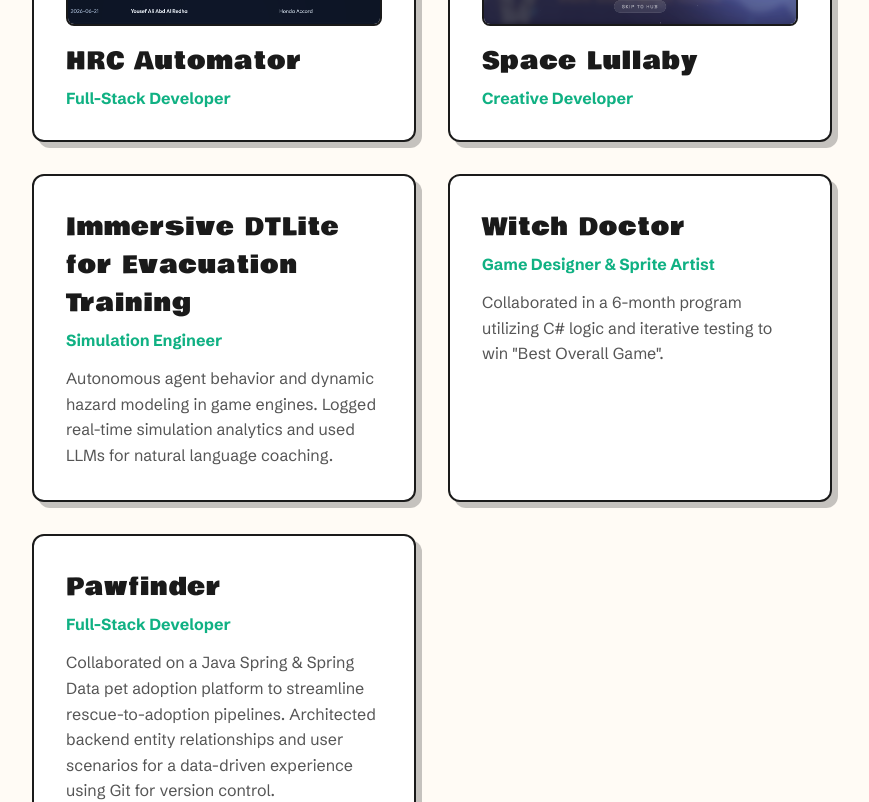
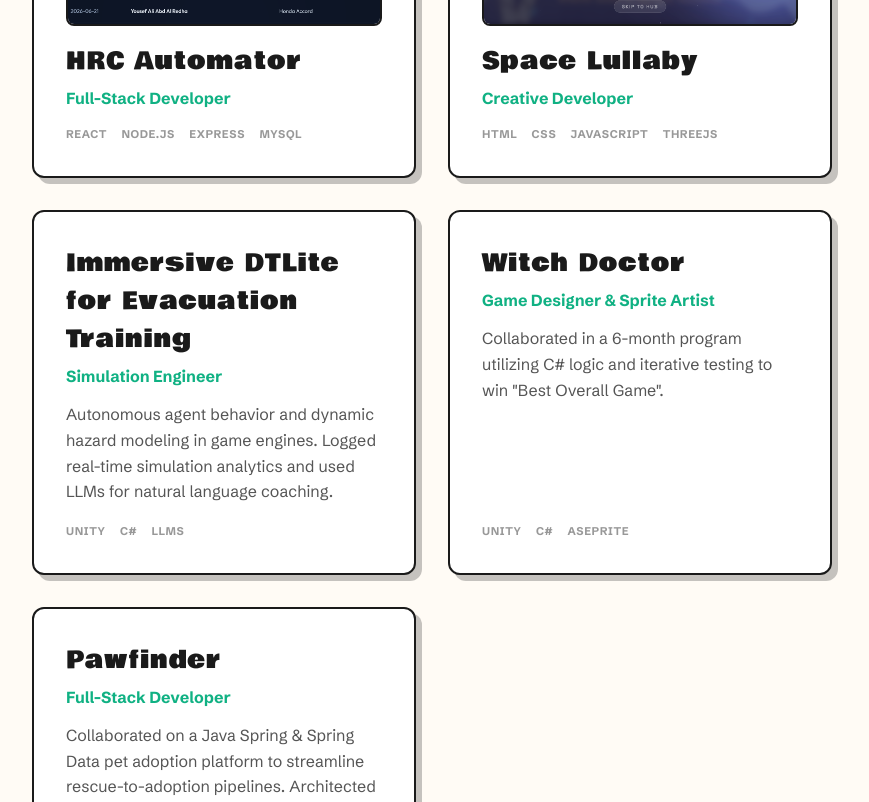
Before and after one commit to mmicat/calicOS, a React (Vite) app: page / in a window 1280 px wide. Shown: the part 1680-2482 px from the top of the page, without its empty margins (308-1177 px from the left). Built offline with nearby package versions, Linux system fonts and the light colour scheme.

Commit message:
feat: introduce TechStack chips and update project stacks

```diff
--- /dev/null
+++ b/src/components/TechStack.jsx
@@ -0,0 +1,18 @@
+import React from 'react';
+import styles from './TechStack.module.css';
+
+const TechStack = ({ tech = [] }) => {
+  if (!tech || tech.length === 0) return null;
+
+  return (
+    <div className={styles.techContainer}>
+      {tech.map((item, i) => (
+        <span key={i} className={styles.techChip}>
+          {item}
+        </span>
+      ))}
+    </div>
+  );
+};
+
+export default TechStack;
--- /dev/null
+++ b/src/components/TechStack.module.css
@@ -0,0 +1,27 @@
+.techContainer {
+  display: flex;
+  flex-wrap: wrap;
+  gap: 0.5rem;
+  margin-top: 1rem;
+}
+
+.techChip {
+  display: inline-flex;
+  align-items: center;
+  justify-content: center;
+  font-family: var(--font-body);
+  font-size: 0.7rem;
+  font-weight: 700;
+  color: var(--color-text-light);
+  opacity: 0.6;
+  background-color: transparent;
+  padding: 0.2rem 0.4rem 0.2rem 0;
+  text-transform: uppercase;
+  letter-spacing: 0.05em;
+  transition: all 0.2s ease;
+}
+
+.techChip:hover {
+  color: var(--color-text);
+  opacity: 1;
+}
--- a/src/views/EngineerView.jsx
+++ b/src/views/EngineerView.jsx
@@ -4,6 +4,7 @@ import Faux3DButton from '../components/Faux3DButton';
 import styles from './ViewStyles.module.css';
 import { Download, X } from 'lucide-react';
 import { Github } from '../components/BrandIcons';
+import TechStack from '../components/TechStack';
 
 const pageVariants = {
   initial: { opacity: 0, y: 20 },
@@ -104,6 +105,7 @@ const EngineerView = () => {
       role: "Simulation Engineer",
       image: null,
       desc: "Autonomous agent behavior and dynamic hazard modeling in game engines. Logged real-time simulation analytics and used LLMs for natural language coaching.",
+      tech: ["Unity", "C#", "LLMs"],
       link: null
     },
     {
@@ -111,6 +113,7 @@ const EngineerView = () => {
       role: "Game Designer & Sprite Artist",
       image: null,
       desc: "Collaborated in a 6-month program utilizing C# logic and iterative testing to win \"Best Overall Game\".",
+      tech: ["Unity", "C#", "Aseprite"],
       link: null
     },
     {
@@ -118,6 +121,7 @@ const EngineerView = () => {
       role: "Full-Stack Developer",
       image: null,
       desc: "Collaborated on a Java Spring & Spring Data pet adoption platform to streamline rescue-to-adoption pipelines. Architected backend entity relationships and user scenarios for a data-driven experience using Git for version control.",
+      tech: ["Java", "Spring Boot", "MySQL", "Git"],
       link: null
     },
     {
@@ -127,9 +131,11 @@ const EngineerView = () => {
         "../media/Screenshot HRCA Dashboard.png",
         "../media/Screenshot Invoices Engine.png",
         "../media/Screenshot New Job Card.png",
-        '../media/Screenshot Loyalty Cards.png'
+        '../media/Screenshot Loyalty Cards.png',
+        "../media/Screenshot Accounting.png"
       ],
       desc: "A private, auth-protected web app built for Hot Rides Customs Garage to replace the manual process of creating service job cards. Generates numbered Job Cards to PDFs, invoices specific job cards with real-time totals, and maintains a client/vehicle database. Deployed on Render.",
+      tech: ["React", "Node.js", "Express", "MySQL"],
       link: "https://github.com/mmicat/hrc-automator"
     },
     {
@@ -137,6 +143,7 @@ const EngineerView = () => {
       role: "Creative Developer",
       image: "../media/Screenshot Space Lullaby & The Outlaw's Archive.png",
       desc: "An interactive web experience exploring a space lullaby concept, recognized for its take on storytelling, design and user interaction.",
+      tech: ["HTML", "CSS", "JavaScript", "threeJS"],
       link: "https://mira-m-ismail.github.io/SpaceLullaby/space-lullaby.html"
     }
   ];
@@ -208,12 +215,14 @@ const EngineerView = () => {
                   </div>
                   <h3 className={styles.projectTitle}>{project.title}</h3>
                   <p className={styles.projectRole}>{project.role}</p>
+                  <TechStack tech={project.tech} />
                 </div>
               ) : (
                 <div key={i} className={`${styles.card} ${styles.projectCardTextOnly}`}>
                   <h3 className={styles.projectTitle}>{project.title}</h3>
                   <p className={styles.projectRole} style={{ marginBottom: '1rem' }}>{project.role}</p>
                   <p className={styles.cardDesc} style={{ flexGrow: 1 }}>{project.desc}</p>
+                  <TechStack tech={project.tech} />
                   {project.link && (
                     <div style={{ marginTop: '1.5rem' }}>
                       <Faux3DButton href={project.link} color="var(--color-emerald)">View Live</Faux3DButton>
@@ -228,7 +237,7 @@ const EngineerView = () => {
         <section id="stack" className={styles.section}>
           <h2 className={styles.sectionTitle}>Tech Stack</h2>
           <div className={styles.stackGrid}>
-            {['React', 'Next.js', 'Node.js', 'TypeScript', 'Spring Boot', 'MySQL', 'PostgreSQL', 'Python', 'Framer Motion', 'Vite', 'Flask', 'Figma', 'HTML/CSS', 'JavaScript', 'Java', 'WordPress', 'AI/ML'].map((tech, i) => (
+            {['React', 'Next.js', 'Node.js', 'Spring Boot', 'MySQL', 'PostgreSQL', 'Python', 'Framer Motion', 'Vite', 'Flask', 'Figma', 'HTML/CSS', 'Tailwind CSS', 'JavaScript', 'Java', 'WordPress', 'AI/ML'].map((tech, i) => (
               <motion.div
                 key={tech}
                 className={styles.stackBadge}
@@ -247,21 +256,25 @@ const EngineerView = () => {
               <h3><a href="https://www.developforgood.org/" target="_blank" rel="noreferrer" className={styles.hoverLink}>Develop for Good</a></h3>
               <p className={styles.meta}>Software Engineer Fellow | May 2026 - Aug 2026</p>
               <p className={styles.cardDesc}>Building the KidsWork Hub learning platform for <a href="https://makeanimpactnow.org/" target="_blank" rel="noreferrer" className={styles.hoverLink}>Make An Impact Foundation</a> aimed at kids grades 6 to 12, streamlining high-impact educational content delivery.</p>
+              <TechStack tech={["WordPress", "PHP", "Figma", "Notion", "HTML", "CSS", "JavaScript"]} />
             </div>
             <div className={styles.timelineItem}>
               <h3><a href="https://www.instagram.com/hotridescustoms/" target="_blank" rel="noreferrer" className={styles.hoverLink}>Hot Rides Customs Garage LLC</a></h3>
               <p className={styles.meta}>Full-Stack Systems Developer | 2024 - Present</p>
               <p className={styles.cardDesc}>Developed and deployed an automated Job Card & Invoice Generator using React, Node.js, and MySQL. Also built their commercial landing page.</p>
+              <TechStack tech={["React", "Node.js", "MySQL", "Express"]} />
             </div>
             <div className={styles.timelineItem}>
               <h3><span>Tabby</span></h3>
               <p className={styles.meta}>Regression UX Tester | 2024 - 2025</p>
               <p className={styles.cardDesc}>Comprehensively tested Android apps to uphold high QA standards for both English and Arabic versions.</p>
+              <TechStack tech={["Android", "Bug Reporting", "Regression Testing"]} />
             </div>
             <div className={styles.timelineItem}>
               <h3><a href="https://scrapyard.hackclub.com/sharjah" target="_blank" rel="noreferrer" className={styles.hoverLink}>Scrapyard Hackathon</a></h3>
               <p className={styles.meta}>Marketing MVP | Jan - Mar 2025</p>
               <p className={styles.cardDesc}>A global hackathon run by high school students for "stupid inventions!" Ran locally at Sheraa' Hub, AUS. Responsible for marketing initiatives securing participants and sponsors like balsamiq & Hetzner.</p>
+              <TechStack tech={["Marketing", "Partnerships", "Event Coordination"]} />
             </div>
           </div>
         </section>
```
Also changed, not shown: public/media/Screenshot Accounting.png (added).
